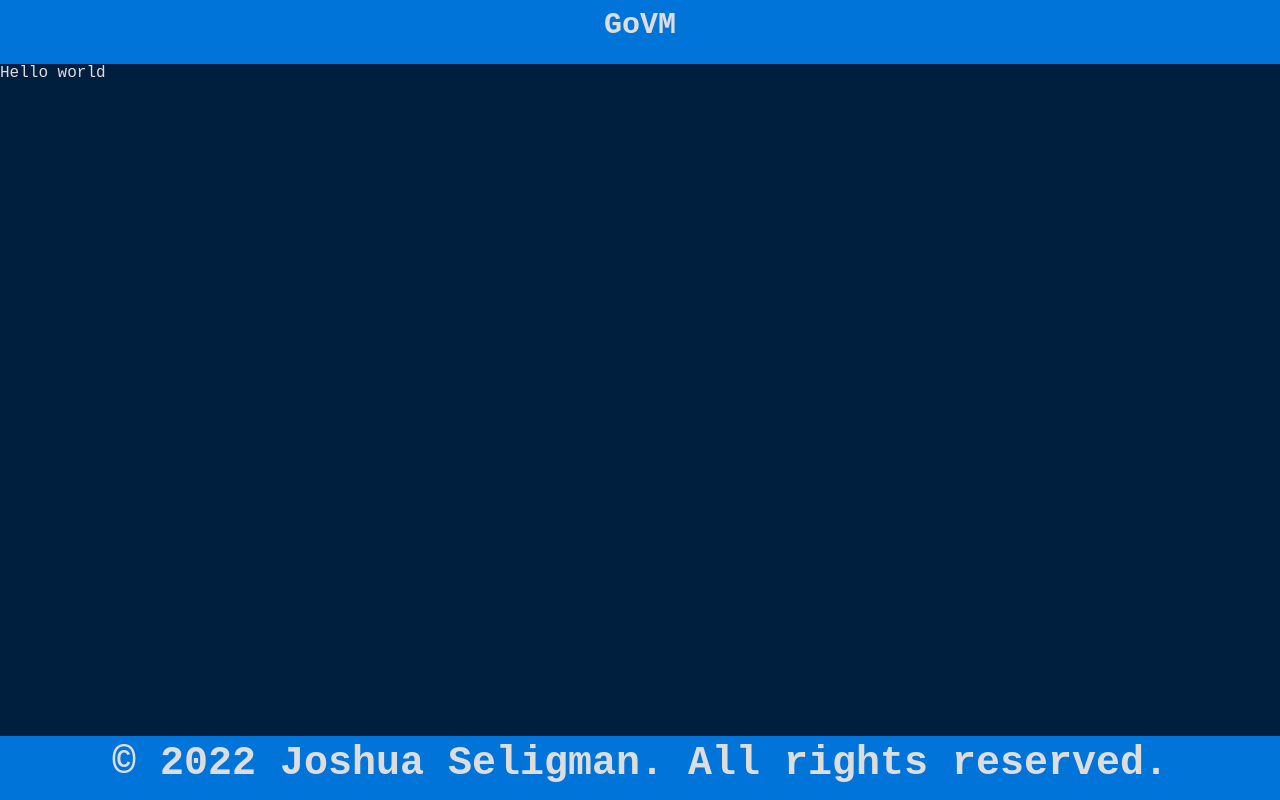
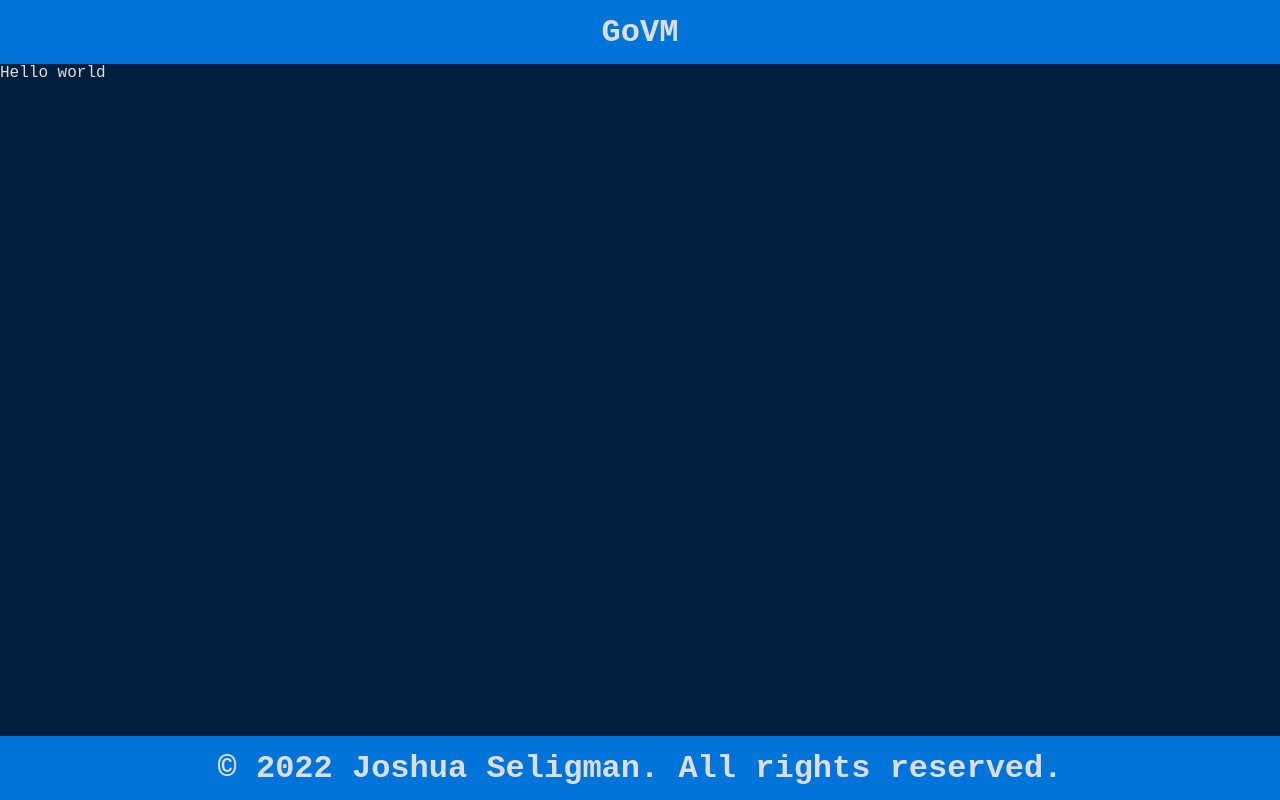
Before and after one commit to joshuaseligman18/GoVM-Web, a React (Create React App) app in the folder client/: page / in a window 1280 px wide. Built offline with nearby package versions, Linux system fonts and the light colour scheme.

Commit message:
Modularized some styling and fixed the font size issues

```diff
--- a/client/src/components/Navbar.jsx
+++ b/client/src/components/Navbar.jsx
@@ -3,7 +3,7 @@ import navStyles from './../styles/navbar.module.scss'
 // Component for the navbar
 const Navbar = () => {
 	return (
-		<nav id={navStyles.navbar}>
+		<nav id={navStyles.navbar} className={navStyles.bar}>
 			<h1>GoVM</h1>
 		</nav>
 	)
--- a/client/src/components/footer.jsx
+++ b/client/src/components/footer.jsx
@@ -3,7 +3,7 @@ import footerStyles from './../styles/footer.module.scss'
 // Component for the footer
 const Footer = () => {
 	return (
-		<footer id={footerStyles.footer}>
+		<footer id={footerStyles.footer} className={footerStyles.bar}>
 			<h1>&copy; 2022 Joshua Seligman. All rights reserved.</h1>
 		</footer>
 	)
--- a/client/src/styles/footer.module.scss
+++ b/client/src/styles/footer.module.scss
@@ -1,13 +1,5 @@
-@import "./variables.scss";
+@import "./global.scss";
 
 #footer {
-    color: $silver;
-    background-color: $blue;
-    font-size: 1.25rem;
-    width: 100%;
-    height: 8%;
-    line-height: 8%;
-    text-align: center;
-    position: fixed;
     bottom: 0;
 }
--- /dev/null
+++ b/client/src/styles/global.scss
@@ -0,0 +1,16 @@
+@import './variables.scss';
+
+.bar {
+    color: $silver;
+    background-color: $blue;
+    width: 100%;
+    height: 8%;
+    position: fixed;
+    display: flex;
+    align-items: center;
+    justify-content: space-evenly;
+
+    h1 {
+        font-size: 2rem;
+    }
+}
--- a/client/src/styles/navbar.module.scss
+++ b/client/src/styles/navbar.module.scss
@@ -1,13 +1,5 @@
-@import "./variables.scss";
+@import "./global.scss";
 
 #navbar {
-    color: $silver;
-    background-color: $blue;
-    font-size: 1.25rem;
-    width: 100%;
-    height: 8%;
-    line-height: 8%;
-    text-align: center;
-    position: fixed;
     top: 0;
 }
```
